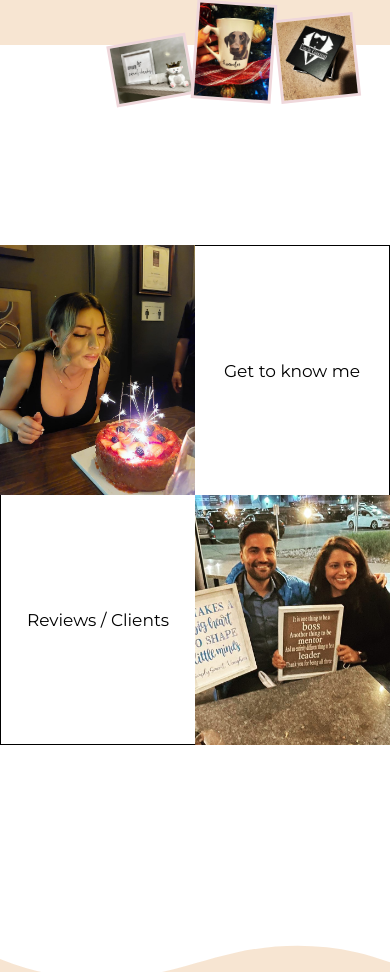
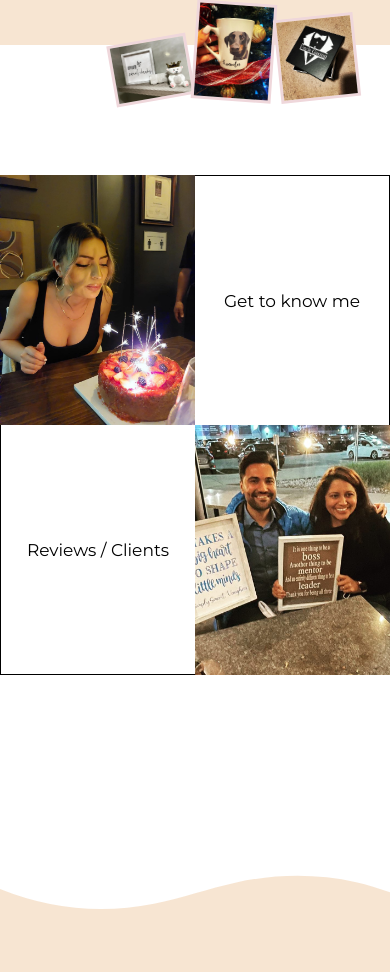
Before and after one commit to Nuccino92/nuccis.designs-business-site, a React (Create React App) app: page / in a window 390 px wide. Shown: the part 3552-4524 px from the top of the page. Built offline with nearby package versions, Linux system fonts and the light colour scheme.

Commit message:
adjusted image position and margin top

```diff
--- a/src/components/homepage/aboutMe/HomepageAboutMe.scss
+++ b/src/components/homepage/aboutMe/HomepageAboutMe.scss
@@ -7,6 +7,10 @@
 
   @media (max-width: 1600px) {
     width: 100vw;
+  }
+
+  @media (max-width: 400px) {
+    margin-top: 130px;
   }
 
   .row {
@@ -62,5 +66,9 @@
     height: 100%;
     width: 100%;
     object-fit: cover;
+
+    &:nth-child(1) {
+      object-position: left top;
+    }
   }
 }
```
